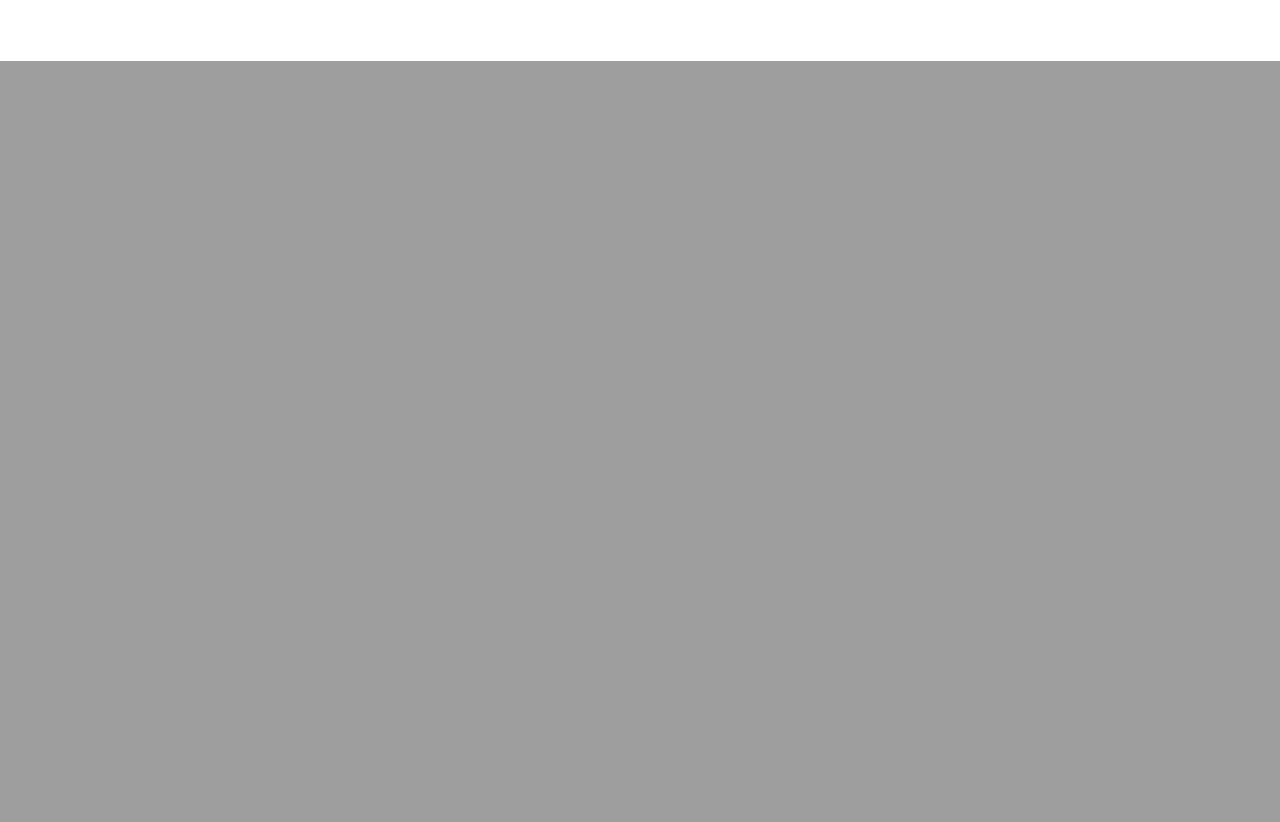
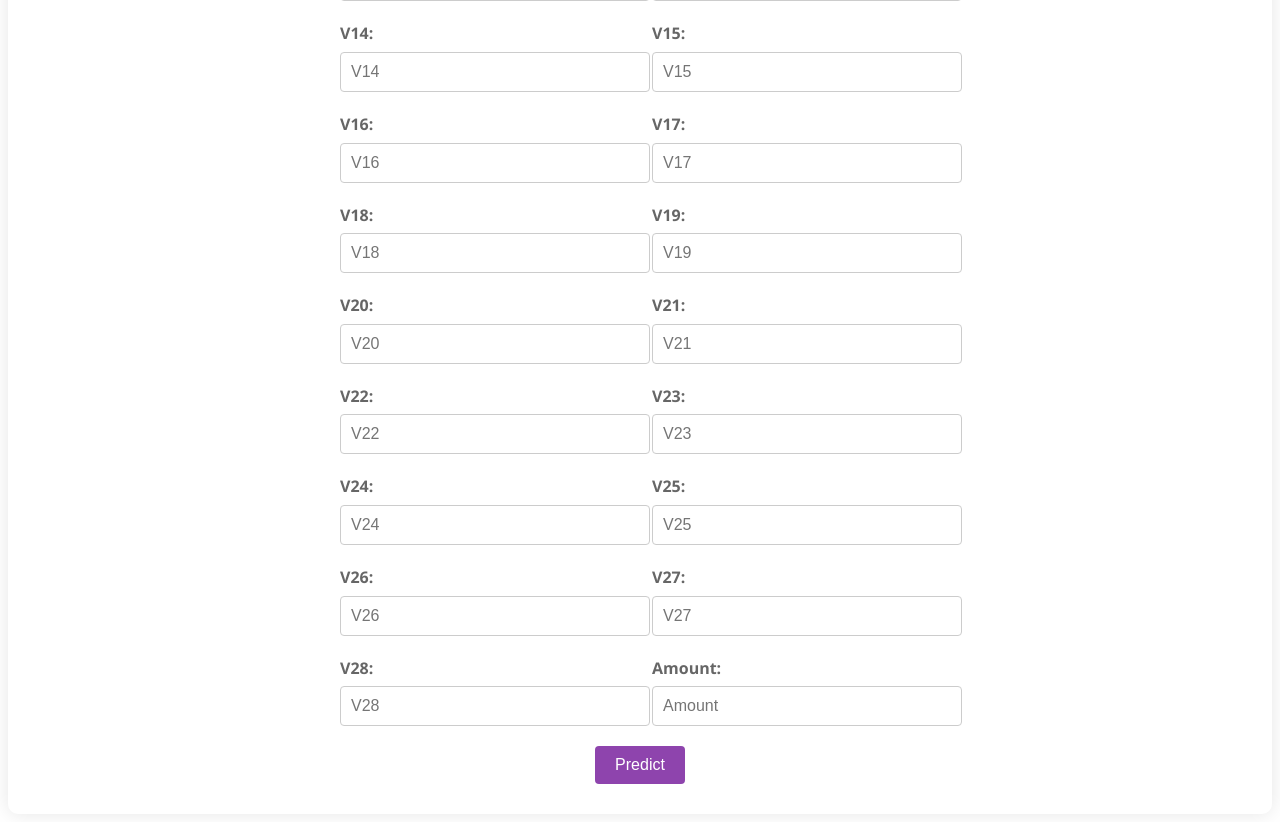
Before and after one commit to arjuuuuunnnnn/CreditCard-Fraud-Detect-MLOps, a Flask app: page / in a window 1280 px wide. Shown: the part 739-1561 px from the top of the page. Before the commit the page ends 800 px from the top, so only its background shows below. Run offline with Flask 3, Linux system fonts and the light colour scheme.

Commit message:
fix: css

```diff
--- /dev/null
+++ b/static/css/style.css
@@ -0,0 +1,88 @@
+/* General Styles */
+body {
+    font-family: 'Segoe UI', Tahoma, Geneva, Verdana, sans-serif;
+    background-color: #f4f4f4;
+    color: #333;
+    line-height: 1.6;
+}
+
+.form-v9 {
+    background-color: #fff;
+    border-radius: 10px;
+    box-shadow: 0 0 20px rgba(0, 0, 0, 0.1);
+    padding: 30px;
+}
+
+/* Form Styles */
+.form-detail {
+    max-width: 600px;
+    margin: 0 auto;
+}
+
+h2 {
+    text-align: center;
+    margin-bottom: 30px;
+    color: #555;
+}
+
+.form-row-total {
+    display: flex;
+    justify-content: space-between;
+    margin-bottom: 20px;
+}
+
+.form-row {
+    flex: 0 0 48%;
+}
+
+label {
+    display: block;
+    font-weight: bold;
+    margin-bottom: 5px;
+    color: #666;
+}
+
+input[type="text"] {
+    width: 100%;
+    padding: 10px;
+    border: 1px solid #ccc;
+    border-radius: 4px;
+    font-size: 16px;
+}
+
+input[type="text"]:focus {
+    outline: none;
+    border-color: #8e44ad;
+    box-shadow: 0 0 5px rgba(142, 68, 173, 0.5);
+}
+
+.form-row-last {
+    text-align: center;
+}
+
+input[type="submit"] {
+    background-color: #8e44ad;
+    color: #fff;
+    padding: 10px 20px;
+    border: none;
+    border-radius: 4px;
+    cursor: pointer;
+    font-size: 16px;
+    transition: background-color 0.3s ease;
+}
+
+input[type="submit"]:hover {
+    background-color: #6c3483;
+}
+
+/* Responsive Styles */
+@media (max-width: 768px) {
+    .form-row-total {
+        flex-direction: column;
+    }
+
+    .form-row {
+        flex: 1;
+        margin-bottom: 20px;
+    }
+}
--- a/templates/index.html
+++ b/templates/index.html
@@ -7,14 +7,12 @@
       name="viewport"
       content="width=device-width, initial-scale=1, maximum-scale=1"
     />
-    <!-- Main Style Css -->
-    <link rel="stylesheet" href="static/css2/style.css" />
+    <link rel="stylesheet" href="static/css/style.css" />
   </head>
   <body class="form-v9">
     <div class="page-content">
       <div
         class="form-v9-content"
-        style="background-image: url('static/assets/img/form-v9.jpg')"
       >
         <form class="form-detail" action="/predict" method="post">
           <h2>Please Fill The Information</h2>
```
